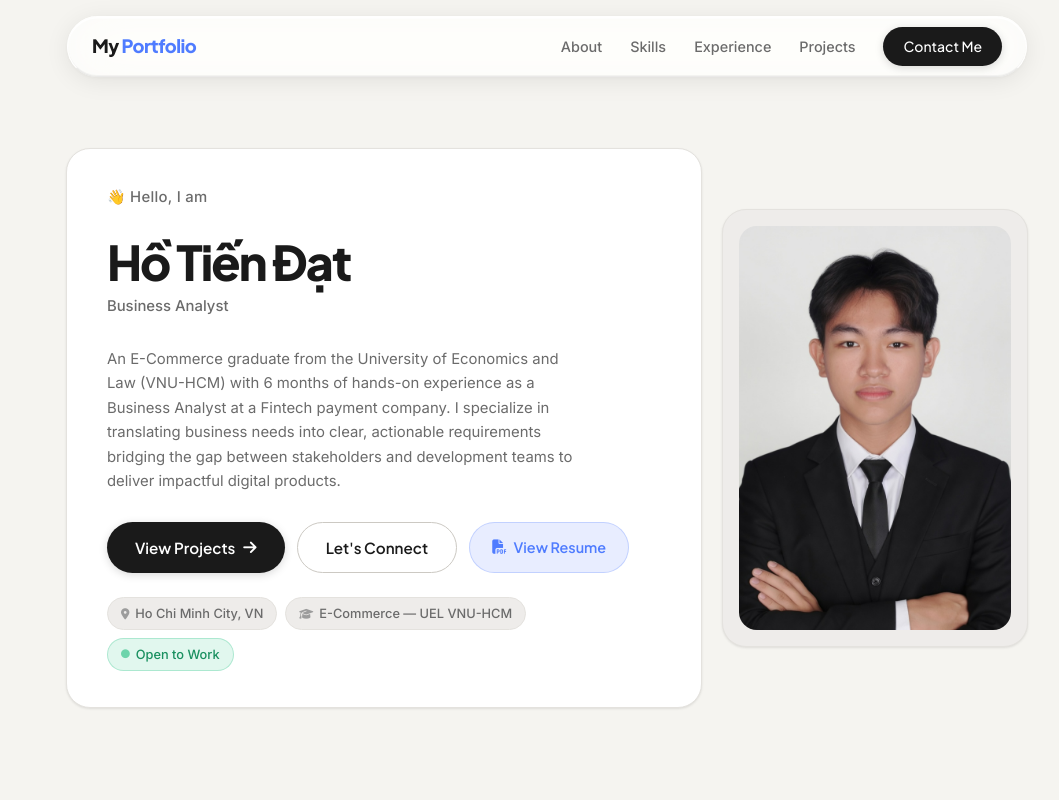
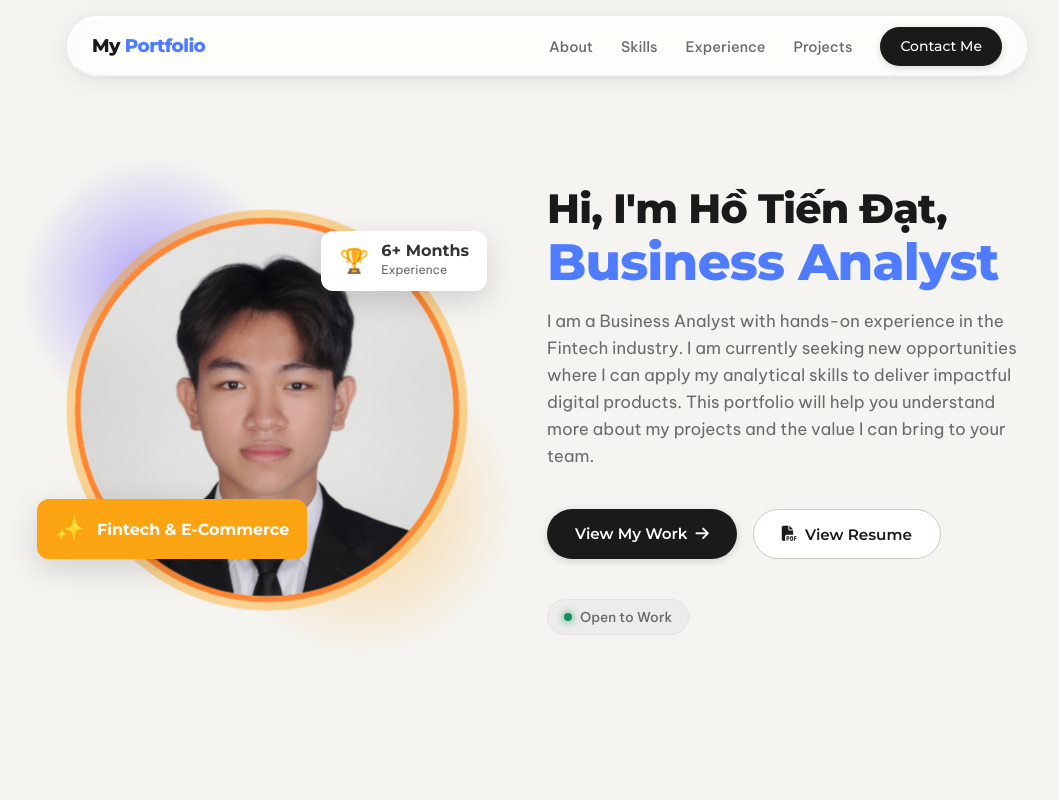
Before and after one commit to htdat117/ba-portfolio, a plain HTML site: page index.html in a window 1280 px wide. Shown: the top 800 px of the page, without its empty margins (93-1152 px from the left). Drawn offline with Linux system fonts and the light colour scheme.

Commit message:
Update hero section UI and footer text

```diff
--- a/css/style.css
+++ b/css/style.css
@@ -32,8 +32,8 @@
     --radius-lg: 24px;
     --radius-xl: 32px;
 
-    --font-heading: 'Plus Jakarta Sans', 'Inter', sans-serif;
-    --font-body: 'Inter', sans-serif;
+    --font-heading: 'Montserrat', sans-serif;
+    --font-body: 'Be Vietnam Pro', sans-serif;
 
     --container-width: 1180px;
     --transition: all 0.25s cubic-bezier(0.4, 0, 0.2, 1);
@@ -284,205 +284,270 @@ h3 { font-size: 1.35rem; font-weight: 650; }
 }
 
 /* =========================================
-   HERO SECTION — Bento Layout
+   NEW HERO SECTION (Split Layout)
    ========================================= */
-.hero {
-    height: 100vh;
-    max-height: 100vh;
+.new-hero {
+    min-height: 100vh;
     display: flex;
     align-items: center;
-    padding-top: 80px;
-    padding-bottom: 24px;
+    position: relative;
     background: var(--bg);
     overflow: hidden;
+    color: var(--text-primary);
+    padding-top: 80px;
+    padding-bottom: 60px;
 }
 
-.hero-bento {
-    display: grid;
-    grid-template-columns: 1.35fr 0.65fr;
-    grid-template-rows: auto;
-    gap: 1.25rem;
+.hero-bg-shapes {
+    position: absolute;
+    top: 0; left: 0; width: 100%; height: 100%;
+    z-index: 0;
+    pointer-events: none;
+    display: none;
+}
+
+.new-hero .container {
+    position: relative;
+    z-index: 1;
+}
+
+.hero-split {
+    display: flex;
+    align-items: center;
+    gap: 5rem;
+}
+
+/* Hero Left: Avatar & Badges */
+.hero-left {
+    flex: 1;
+    display: flex;
+    justify-content: center;
     align-items: center;
 }
 
-/* Main intro card */
-.hero-main-card {
-    grid-column: 1;
-    grid-row: 1;
-    padding: 2.25rem 2.5rem;
+.avatar-wrapper {
+    position: relative;
+    width: 380px;
+    height: 380px;
+}
+
+/* Gradient Bubbles behind the avatar */
+.avatar-wrapper::before {
+    content: '';
+    position: absolute;
+    top: -15%;
+    left: -15%;
+    width: 70%;
+    height: 70%;
+    background: radial-gradient(circle, rgba(107, 82, 255, 0.5) 0%, rgba(107, 82, 255, 0) 70%);
+    z-index: 0;
+    border-radius: 50%;
+    animation: float 5s ease-in-out infinite alternate;
+}
+
+.avatar-wrapper::after {
+    content: '';
+    position: absolute;
+    bottom: -15%;
+    right: -15%;
+    width: 80%;
+    height: 80%;
+    background: radial-gradient(circle, rgba(252, 163, 17, 0.4) 0%, rgba(252, 163, 17, 0) 70%);
+    z-index: 0;
+    border-radius: 50%;
+    animation: float 6s ease-in-out infinite alternate-reverse;
+}
+
+.avatar-circle {
+    width: 100%;
+    height: 100%;
+    border-radius: 50%;
+    overflow: hidden;
+    position: relative;
+    z-index: 1;
+    border: 6px solid #fca311;
+    box-shadow: 0 10px 40px rgba(0,0,0,0.1);
+    animation: pulse-avatar 3s infinite ease-in-out;
+}
+
+@keyframes pulse-avatar {
+    0% {
+        border-color: #fca311;
+        box-shadow: 0 0 0 0 rgba(252, 163, 17, 0.7);
+        transform: scale(1);
+    }
+    33% {
+        border-color: #ff5e62;
+        box-shadow: 0 0 0 20px rgba(255, 94, 98, 0);
+        transform: scale(1.03);
+    }
+    66% {
+        border-color: #6b52ff;
+        box-shadow: 0 0 0 0 rgba(107, 82, 255, 0.7);
+        transform: scale(0.98);
+    }
+    100% {
+        border-color: #fca311;
+        box-shadow: 0 0 0 20px rgba(252, 163, 17, 0);
+        transform: scale(1);
+    }
+}
+
+.avatar-circle img {
+    display: block;
+    width: 100%;
+    height: 100%;
+    object-fit: cover;
+    object-position: center top;
+}
+
+/* Floating Badges */
+.floating-badge {
+    position: absolute;
+    background: #fff;
+    color: #333;
+    padding: 10px 18px;
+    border-radius: 12px;
+    display: flex;
+    align-items: center;
+    gap: 12px;
+    box-shadow: 0 10px 30px rgba(0,0,0,0.15);
+    animation: float 4s ease-in-out infinite;
+    z-index: 2;
+}
+
+.floating-badge.badge-top-right {
+    top: 20px;
+    right: -30px;
+    animation-delay: 0s;
+}
+
+.floating-badge.badge-bottom-left {
+    bottom: 40px;
+    left: -40px;
+    animation-delay: 2s;
+    background: #fca311;
+    color: #fff;
+}
+
+.badge-icon {
+    font-size: 1.5rem;
+}
+
+.badge-text {
+    display: flex;
+    flex-direction: column;
+}
+
+.badge-text strong {
+    font-size: 1rem;
+    font-weight: 700;
+    line-height: 1.2;
+    font-family: var(--font-heading);
+}
+
+.badge-text span {
+    font-size: 0.75rem;
+    color: #666;
+}
+.badge-bottom-left .badge-text span {
+    color: rgba(255,255,255,0.9);
+}
+
+@keyframes float {
+    0%, 100% { transform: translateY(0); }
+    50% { transform: translateY(-10px); }
+}
+
+/* Hero Right: Content */
+.hero-right {
+    flex: 1.2;
     display: flex;
     flex-direction: column;
     justify-content: center;
-    background: var(--bg-card);
 }
 
-.hero-greeting {
+.availability-pill {
+    display: inline-flex;
+    align-items: center;
+    gap: 8px;
+    background: var(--bg-muted);
+    border: 1px solid var(--border);
+    padding: 6px 16px;
+    border-radius: 30px;
     font-size: 0.85rem;
     font-weight: 500;
-    color: var(--text-muted);
-    letter-spacing: 0.02em;
-    margin-bottom: 0.5rem;
-    font-family: var(--font-body);
+    margin-bottom: 1.5rem;
+    width: fit-content;
+    color: var(--text-secondary);
 }
 
-.hero-name {
-    font-size: clamp(2.2rem, 4vw, 3rem);
-    font-weight: 800;
-    color: var(--text-primary);
-    letter-spacing: -0.04em;
-    line-height: 1.05;
-    margin-bottom: 0.4rem;
-}
-
-.hero-role {
-    font-size: 1rem;
-    font-weight: 500;
-    color: var(--accent);
-    margin-bottom: 1rem;
-    font-family: var(--font-body);
-}
-
-.hero-main-card > p {
-    color: var(--text-secondary);
-    font-size: 0.93rem;
-    line-height: 1.65;
-    max-width: 480px;
-    margin-bottom: 1.75rem;
-}
-
-.hero-cta {
-    display: flex;
-    gap: 0.75rem;
-    flex-wrap: wrap;
-    margin-bottom: 1.25rem;
-}
-
-/* Quick-info chips */
-.hero-info-chips {
-    display: flex;
-    flex-wrap: wrap;
-    gap: 0.5rem;
-    margin-top: 0.25rem;
-}
-
-.info-chip {
-    display: inline-flex;
-    align-items: center;
-    gap: 6px;
-    padding: 5px 13px;
-    background: var(--bg-muted);
-    border: 1px solid var(--border);
-    border-radius: 20px;
-    font-size: 0.8rem;
-    color: var(--text-secondary);
-    font-weight: 500;
-}
-
-.info-chip i {
-    font-size: 0.7rem;
-    color: var(--text-muted);
-}
-
-.info-chip.available {
-    background: var(--accent-green-soft);
-    border-color: rgba(52, 196, 138, 0.3);
-    color: #1a9060;
-}
-
-.info-chip.available i {
-    color: var(--accent-green);
-    font-size: 0.55rem;
+.availability-pill .dot {
+    width: 8px;
+    height: 8px;
+    background: #1a9060;
+    border-radius: 50%;
+    box-shadow: 0 0 8px #1a9060;
     animation: pulse-dot 2s infinite;
 }
 
-@keyframes pulse-dot {
-    0%, 100% { opacity: 1; }
-    50%       { opacity: 0.4; }
+.hero-title {
+    font-size: clamp(2rem, 3.2vw, 3.2rem);
+    font-weight: 800;
+    line-height: 1.15;
+    margin-bottom: 1.2rem;
+    color: var(--text-primary);
+    font-family: var(--font-heading);
+    white-space: nowrap; /* Keep the first line together if possible */
 }
 
-/* View Resume button */
-.btn-resume {
-    display: inline-flex;
-    align-items: center;
-    gap: 7px;
-    padding: 11px 22px;
-    border-radius: 50px;
-    font-family: var(--font-heading);
-    font-weight: 600;
-    font-size: 0.9rem;
-    cursor: pointer;
-    transition: var(--transition);
-    background: var(--accent-soft);
+.hero-title .highlight {
     color: var(--accent);
-    border: 1.5px solid rgba(79, 124, 255, 0.25);
+    display: block;
+    font-size: 1.25em;
+    line-height: 1.05;
+    margin-top: 0.2rem;
 }
 
-.btn-resume:hover {
-    background: var(--accent);
-    color: #fff;
-    border-color: var(--accent);
-    transform: translateY(-2px);
-    box-shadow: 0 4px 16px rgba(79, 124, 255, 0.3);
+.hero-desc {
+    font-size: 1.05rem;
+    color: var(--text-secondary);
+    max-width: 500px;
+    margin-bottom: 2.5rem;
+    line-height: 1.6;
 }
 
-/* Avatar card */
-.hero-avatar-card {
-    grid-column: 2;
-    grid-row: 1;
-    padding: 1rem;
-    overflow: hidden;
+.hero-actions {
     display: flex;
-    align-items: center;
-    justify-content: center;
-    background: var(--bg-muted);
-    max-height: 480px;
-    border-radius: var(--radius-lg);
+    gap: 1rem;
+    margin-bottom: 1.5rem;
+    flex-wrap: wrap;
 }
 
-.hero-avatar-card img {
-    width: 100%;
-    height: 100%;
-    max-height: 460px;
-    object-fit: cover;
-    object-position: top center;
-    border-radius: var(--radius-md);
+/* Stats */
+.hero-stats {
+    display: flex;
+    gap: 3.5rem;
 }
 
-/* Stats card */
-.hero-stats-card {
-    grid-column: 2;
-    grid-row: 2;
+.stat-item {
     display: flex;
-    align-items: center;
-    gap: 0;
-    padding: 1.5rem 2rem;
-    background: var(--bg-dark-card);
-    color: var(--text-on-dark);
+    flex-direction: column;
 }
 
-.hero-stat-item {
-    flex: 1;
-    text-align: center;
+.stat-num {
+    font-size: 2.2rem;
+    font-weight: 800;
+    font-family: var(--font-heading);
+    color: var(--text-primary);
+    margin-bottom: 0.2rem;
+    line-height: 1;
 }
 
-.hero-stat-item:not(:last-child) {
-    border-right: 1px solid rgba(255,255,255,0.1);
-}
-
-.hero-stat-item .stat-value {
-    font-size: 1.75rem;
-    font-weight: 800;
-    font-family: var(--font-heading);
-    color: #fff;
-    letter-spacing: -0.04em;
-    line-height: 1;
-    margin-bottom: 0.3rem;
-}
-
-.hero-stat-item .stat-label {
-    font-size: 0.78rem;
-    color: rgba(255,255,255,0.5);
-    font-weight: 400;
+.stat-text {
+    font-size: 0.85rem;
+    color: var(--text-secondary);
+    font-weight: 500;
 }
 
 /* =========================================
@@ -1105,13 +1170,23 @@ footer {
 @media (max-width: 992px) {
     h1 { font-size: 2.8rem; }
 
-    .hero-bento {
-        grid-template-columns: 1fr;
-        grid-template-rows: auto auto;
+    .hero-split {
+        flex-direction: column;
+        gap: 3rem;
+        text-align: center;
     }
 
-    .hero-main-card { grid-column: 1; grid-row: 1; }
-    .hero-avatar-card { grid-column: 1; grid-row: 2; min-height: 360px; }
+    .hero-right {
+        align-items: center;
+    }
+
+    .hero-desc {
+        margin: 0 auto 2.5rem;
+    }
+
+    .hero-actions, .hero-stats {
+        justify-content: center;
+    }
 
     .about-bento {
         grid-template-columns: 1fr;
@@ -1156,11 +1231,15 @@ footer {
         transform: translateY(0);
     }
 
-    .hero-main-card { padding: 2rem; }
-    .hero-name { font-size: 2.4rem; }
-
-    .hero-stats-card { flex-direction: column; gap: 1rem; }
-    .hero-stat-item:not(:last-child) { border-right: none; border-bottom: 1px solid rgba(255,255,255,0.1); padding-bottom: 1rem; }
+    .avatar-wrapper {
+        width: 300px;
+        height: 300px;
+    }
+    .hero-title {
+        font-size: 2.4rem;
+        white-space: normal;
+    }
+    .hero-stats { gap: 2rem; }
 
     .projects-grid { grid-template-columns: 1fr; }
 
@@ -1171,9 +1250,11 @@ footer {
 }
 
 @media (max-width: 480px) {
-    .hero-cta { flex-direction: column; }
-    .hero-cta .btn-primary,
-    .hero-cta .btn-secondary { text-align: center; justify-content: center; }
+    .avatar-wrapper { width: 250px; height: 250px; }
+    .hero-actions { flex-direction: column; width: 100%; }
+    .hero-actions .btn-primary, .hero-actions .btn-secondary { justify-content: center; width: 100%; }
+    .hero-stats { flex-direction: column; gap: 1.5rem; }
+    .floating-badge { display: none; } /* Hide floating badges on very small screens for cleaner look */
 }
 
 /* =========================================
--- a/index.html
+++ b/index.html
@@ -4,15 +4,15 @@
 <head>
     <meta charset="UTF-8">
     <meta name="viewport" content="width=device-width, initial-scale=1.0">
-    <title>Đạt Hồ | Business Analyst Portfolio</title>
+    <title>HỒ TIẾN ĐẠT | Business Analyst Portfolio</title>
     <meta name="description"
-        content="Portfolio of Đạt Hồ, a data-driven Business Analyst specializing in product analysis, Fintech, and E-commerce solutions.">
+        content="Portfolio of HỒ TIẾN ĐẠT, a data-driven Business Analyst specializing in product analysis, Fintech, and E-commerce solutions.">
 
     <!-- Google Fonts -->
     <link rel="preconnect" href="https://fonts.googleapis.com">
     <link rel="preconnect" href="https://fonts.gstatic.com" crossorigin>
     <link
-        href="https://fonts.googleapis.com/css2?family=Plus+Jakarta+Sans:wght@400;500;600;700;800&family=Inter:wght@300;400;500;600&display=swap"
+        href="https://fonts.googleapis.com/css2?family=Be+Vietnam+Pro:wght@300;400;500;600;700&family=Montserrat:wght@500;600;700;800&display=swap"
         rel="stylesheet">
 
     <!-- Font Awesome -->
@@ -43,42 +43,57 @@
 
     <main>
         <!-- Hero Section -->
-        <section id="home" class="hero">
+        <section id="home" class="hero new-hero">
+            <div class="hero-bg-shapes"></div>
             <div class="container">
-                <div class="hero-bento">
+                <div class="hero-split">
 
-                    <!-- Main Intro Card -->
-                    <div class="bento-card hero-main-card reveal-left">
-                        <p class="hero-greeting">👋 Hello, I am</p>
-                        <h1 class="hero-name">Hồ Tiến Đạt</h1>
-                        <p class="hero-role">Business Analyst</p>
-                        <p>An E-Commerce graduate from the University of Economics and Law (VNU-HCM) with 6 months of
-                            hands-on experience as a Business Analyst at a Fintech payment company. I specialize in
-                            translating business needs into clear, actionable requirements bridging the gap between
-                            stakeholders and development teams to deliver impactful digital products.</p>
-                        <div class="hero-cta">
-                            <a href="#projects" class="btn-primary">View Projects <i class="fas fa-arrow-right"></i></a>
-                            <a href="#contact" class="btn-secondary">Let's Connect</a>
-                            <button class="btn-resume" id="viewResumeBtn" onclick="openResume()">
+                    <!-- Avatar Column -->
+                    <div class="hero-left reveal-left">
+                        <div class="avatar-wrapper">
+                            <div class="avatar-circle">
+                                <img src="assets/images/avatar.png" alt="Hồ Tiến Đạt - Business Analyst">
+                            </div>
+                            <!-- Floating Badges -->
+                            <div class="floating-badge badge-top-right">
+                                <div class="badge-icon">🏆</div>
+                                <div class="badge-text">
+                                    <strong>6+ Months</strong>
+                                    <span>Experience</span>
+                                </div>
+                            </div>
+                            <div class="floating-badge badge-bottom-left">
+                                <div class="badge-icon">✨</div>
+                                <div class="badge-text">
+                                    <strong>Fintech & E-Commerce</strong>
+                                </div>
+                            </div>
+                        </div>
+                    </div>
+
+                    <!-- Intro Column -->
+                    <div class="hero-right reveal-right">
+                        <h1 class="hero-title">
+                            Hi, I'm Hồ Tiến Đạt,<br>
+                            <span class="highlight">Business Analyst</span>
+                        </h1>
+                        <p class="hero-desc">
+                            I am a Business Analyst with hands-on experience in the Fintech industry. I am currently
+                            seeking new opportunities where I can apply my analytical skills to deliver impactful
+                            digital products. This portfolio will help you understand more about my projects and the
+                            value I can bring to your team.
+                        </p>
+                        <div class="hero-actions">
+                            <a href="#projects" class="btn-primary">View My Work <i class="fas fa-arrow-right"></i></a>
+                            <button class="btn-secondary" id="viewResumeBtn" onclick="openResume()">
                                 <i class="fas fa-file-pdf"></i> View Resume
                             </button>
                         </div>
-                        <div class="hero-info-chips">
-                            <span class="info-chip"><i class="fas fa-map-marker-alt"></i> Ho Chi Minh City, VN</span>
-                            <span class="info-chip"><i class="fas fa-graduation-cap"></i> E-Commerce — UEL
-                                VNU-HCM</span>
-                            <span class="info-chip available"><i class="fas fa-circle"></i> Open to Work</span>
+                        <div class="availability-pill" style="margin-top: 1rem; margin-bottom: 0;">
+                            <span class="dot"></span> Open to Work
                         </div>
                     </div>
-
-                    <!-- Avatar Card -->
-                    <div class="bento-card hero-avatar-card reveal-right">
-                        <img src="assets/images/avatar.png" alt="Hồ Tiến Đạt - Business Analyst">
-                    </div>
-
                 </div>
-
-            </div>
         </section>
 
         <!-- About Section -->
@@ -92,8 +107,13 @@
 
                     <!-- Bio Card -->
                     <div class="bento-card about-bio-card reveal-left">
-                        <p>An <strong>E-Commerce</strong> graduate from the <strong>University of Economics and Law (VNU-HCM)</strong>, I have built a strong foundation in digital business, process analysis, and technology-driven problem solving.</p>
-                        <p>With 6 months of hands-on experience as a <strong>Business Analyst</strong> at a Fintech payment company, I have contributed to product requirement documentation, stakeholder communication, and cross-functional Agile delivery. I am driven by a genuine passion for understanding business needs and translating them into impactful digital solutions.</p>
+                        <p>An <strong>E-Commerce</strong> graduate from the <strong>University of Economics and Law
+                                (VNU-HCM)</strong>, I have built a strong foundation in digital business, process
+                            analysis, and technology-driven problem solving.</p>
+                        <p>With 6 months of hands-on experience as a <strong>Business Analyst</strong> at a Fintech
+                            payment company, I have contributed to product requirement documentation, stakeholder
+                            communication, and cross-functional Agile delivery. I am driven by a genuine passion for
+                            understanding business needs and translating them into impactful digital solutions.</p>
                     </div>
 
                     <!-- Academic Card -->
@@ -365,14 +385,14 @@
     <footer>
         <div class="container">
             <div class="footer-content">
-                <div class="footer-logo">Đạt <span>Hồ</span></div>
+                <div class="footer-logo">Portfolio <span>HO TIEN DAT</span></div>
                 <div class="social-links">
                     <a href="#" aria-label="LinkedIn"><i class="fab fa-linkedin-in"></i></a>
                     <a href="https://github.com/htdat117" aria-label="GitHub"><i class="fab fa-github"></i></a>
                 </div>
             </div>
             <div class="copyright">
-                <p>&copy; 2026 Đạt Hồ. All rights reserved.</p>
+                <p>&copy; 2026 HO TIEN DAT. All rights reserved.</p>
             </div>
         </div>
     </footer>
@@ -435,7 +455,7 @@
 
         const docConfig = {
             graduation: { title: 'Graduation Certificate', src: 'assets/docs/graduation-certificate.pdf#zoom=125' },
-            transcript:  { title: 'Academic Transcript',   src: 'assets/docs/transcript.pdf#zoom=125' }
+            transcript: { title: 'Academic Transcript', src: 'assets/docs/transcript.pdf#zoom=125' }
         };
         function openDoc(type) {
             const cfg = docConfig[type];
```
